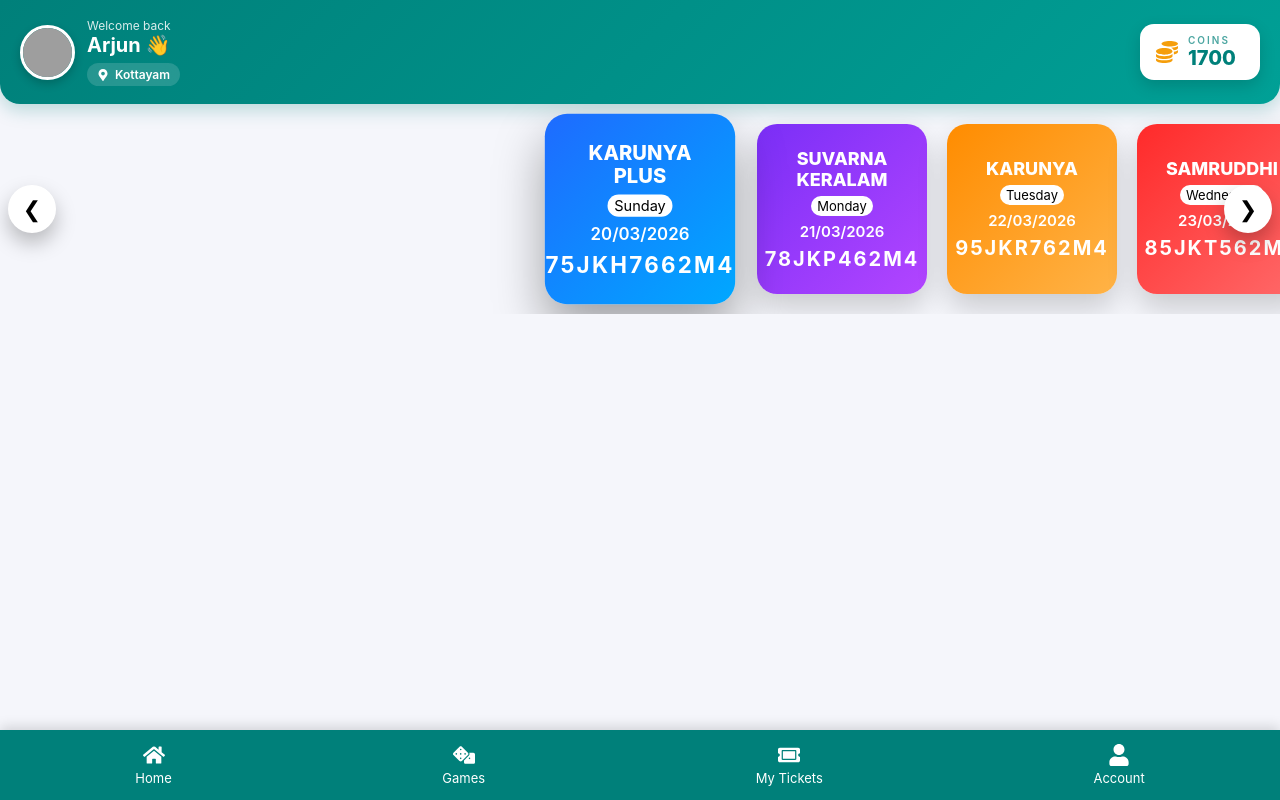
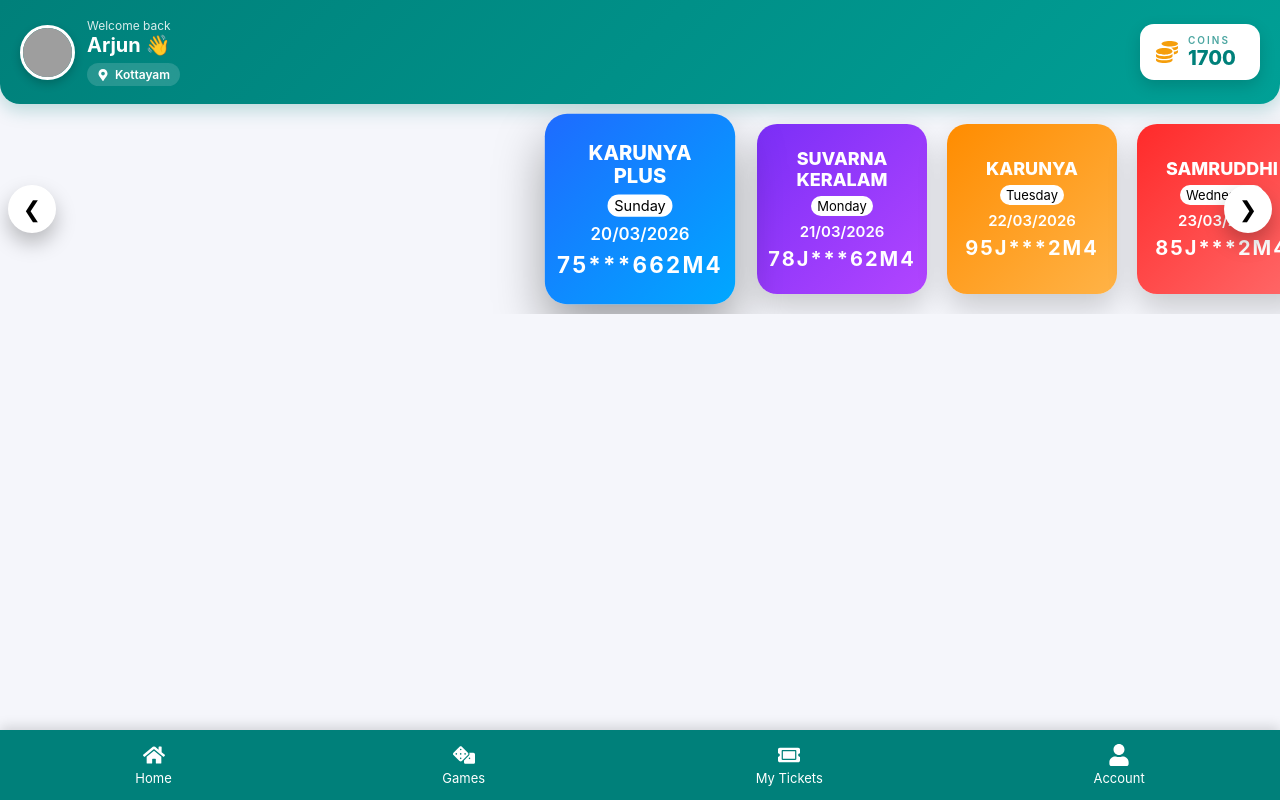
Before and after one commit to reluctant-king/Mini_Lotto_web_app, a React (Vite) app: page /tickets in a window 1280 px wide. Built offline with nearby package versions, Linux system fonts and the light colour scheme; grey boxes are pictures that could not be loaded.

Commit message:
alpha numaric bug fix

```diff
--- a/src/components/Tickets/TicketSlider.jsx
+++ b/src/components/Tickets/TicketSlider.jsx
@@ -68,49 +68,49 @@ return(
 <div className="ticket-title">KARUNYA PLUS</div>
 <div className="ticket-day">Sunday</div>
 <div className="ticket-date">20/03/2026</div>
-<div className="ticket-id">75JKH7662M4</div>
+<div className="ticket-id">75***662M4</div>
 </div>
 
 <div className="ticket monday">
 <div className="ticket-title">SUVARNA KERALAM</div>
 <div className="ticket-day">Monday</div>
 <div className="ticket-date">21/03/2026</div>
-<div className="ticket-id">78JKP462M4</div>
+<div className="ticket-id">78J***62M4</div>
 </div>
 
 <div className="ticket tuesday">
 <div className="ticket-title">KARUNYA</div>
 <div className="ticket-day">Tuesday</div>
 <div className="ticket-date">22/03/2026</div>
-<div className="ticket-id">95JKR762M4</div>
+<div className="ticket-id">95J***2M4</div>
 </div>
 
 <div className="ticket wednesday">
 <div className="ticket-title">SAMRUDDHI</div>
 <div className="ticket-day">Wednesday</div>
 <div className="ticket-date">23/03/2026</div>
-<div className="ticket-id">85JKT562M4</div>
+<div className="ticket-id">85J***2M4</div>
 </div>
 
 <div className="ticket thursday">
 <div className="ticket-title">BHAGYATHARA</div>
 <div className="ticket-day">Thursday</div>
 <div className="ticket-date">24/03/2026</div>
-<div className="ticket-id">35ZKD962M4</div>
+<div className="ticket-id">35Z***2M4</div>
 </div>
 
 <div className="ticket friday">
 <div className="ticket-title">STHREE SAKTHI</div>
 <div className="ticket-day">Friday</div>
 <div className="ticket-date">25/03/2026</div>
-<div className="ticket-id">25JKQ362O4</div>
+<div className="ticket-id">25***62O4</div>
 </div>
 
 <div className="ticket saturday">
 <div className="ticket-title">DHANALEKSHMI</div>
 <div className="ticket-day">Saturday</div>
 <div className="ticket-date">26/03/2026</div>
-<div className="ticket-id">7GJKX162M4</div>
+<div className="ticket-id">7GJ***2M4</div>
 </div>
 
 <div
```
